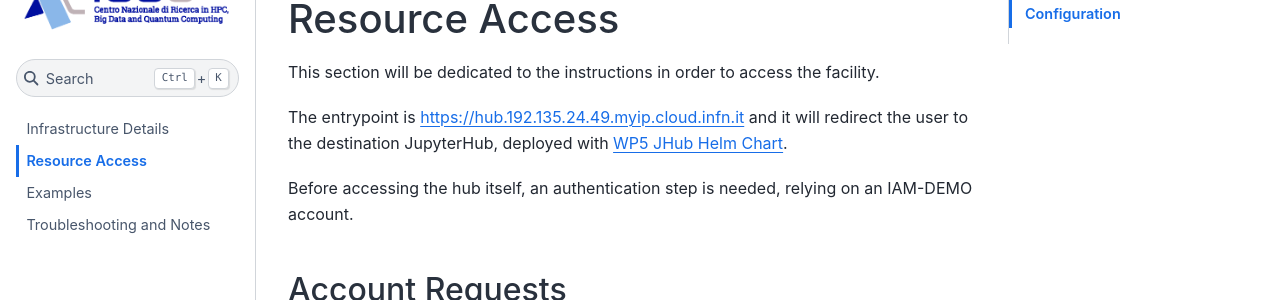
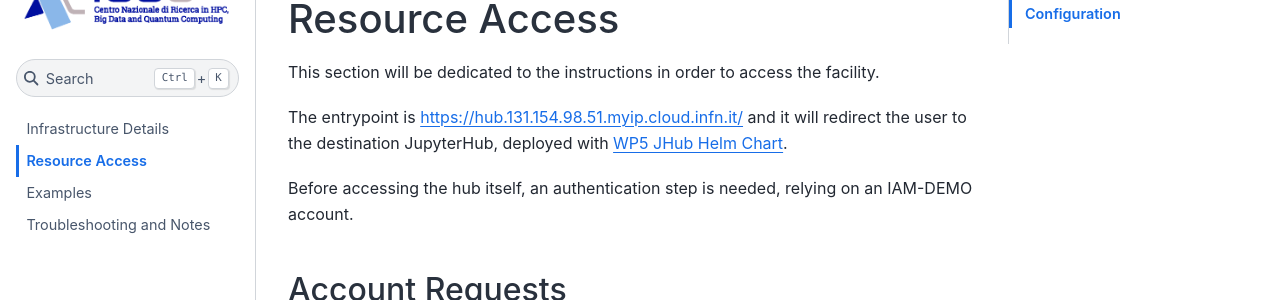
Before and after one commit to ICSC-Spoke2-repo/HighRateAnalysis-WP5, a Jupyter Book: the page built from docs/sections/access.md, in a window 1280 px wide and 900 px high. Shown: the part 124-424 px from the top of the window. Built offline with Jupyter Book 1.0.4 settings and Sphinx 7.4.7 and the Sphinx Book theme 1.1.4, drawn with Linux system fonts in a browser that asks for light colours; some of the changed lines change nothing that is shown.

Commit message:
Fixed access point

```diff
--- a/docs/sections/access.md
+++ b/docs/sections/access.md
@@ -48,7 +48,7 @@ myst:
 # Resource Access
 This section will be dedicated to the instructions in order to access the facility.
 
-The entrypoint is https://hub.192.135.24.49.myip.cloud.infn.it and it will redirect the user to the destination JupyterHub, deployed with [WP5 JHub Helm Chart](https://github.com/ttedeschi/HighRateAnalysis-WP5/tree/main/stable/jhub-aas).
+The entrypoint is https://hub.131.154.98.51.myip.cloud.infn.it/ and it will redirect the user to the destination JupyterHub, deployed with [WP5 JHub Helm Chart](https://github.com/ttedeschi/HighRateAnalysis-WP5/tree/main/stable/jhub-aas).
 
 Before accessing the hub itself, an authentication step is needed, relying on an IAM-DEMO account.
 
```
